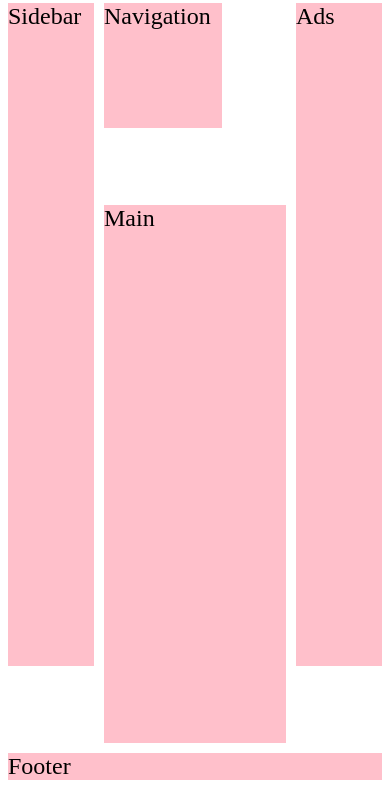
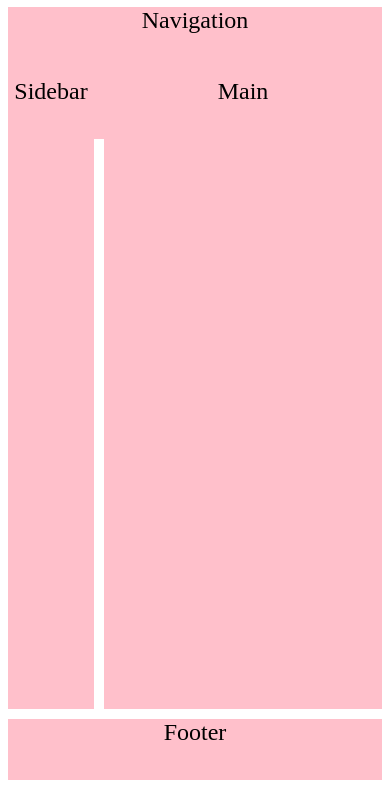
Before and after one commit to Vanshaj14Mohan/CSS-Part-6, a plain HTML site: page Assignments/index.html in a window 390 px wide. Shown: the part 144-932 px from the top of the page. Drawn offline with Linux system fonts and the light colour scheme.

Commit message:
Assignments

```diff
--- a/Assignments/style.css
+++ b/Assignments/style.css
@@ -15,28 +15,57 @@
 
 .header{
     grid-column:1/span 12;
+    text-align: center;
 }
 
 .sidebar{
     grid-column: 1/span 3;
     grid-row: 2/span 10;
+    text-align: center;
 }
 
 .navigate{
     grid-column: 4/span 4;
     grid-row: 2/span 2;
+    text-align: center;
 }
 
 .ads{
     grid-column: 10/span 3;
     grid-row: 2/span 10;
+    text-align: center;
 }
 
 .main{
     grid-column:4/span 6;
     grid-row: 5/ span 9;
+    text-align: center;
 }
 
 .footer{
     grid-column: 1/span 12;
+    text-align: center;
 }
+
+@media(max-width:720px){
+    .header{grid-column: 1/span 12;
+    }
+    .navigate{
+        grid-column: 1/span 12;
+    }
+    .sidebar{
+        grid-column:1/span 3 ;
+        grid-row: 3/span 9
+    }
+    .main{
+        grid-column: 4/span 9;
+        grid-row: 3/span 9;
+    }
+    .ads{
+        grid-column:1/span 3;
+        grid-row:12;
+    }
+    .footer{
+        grid-row: 12;
+    }
+}
```
